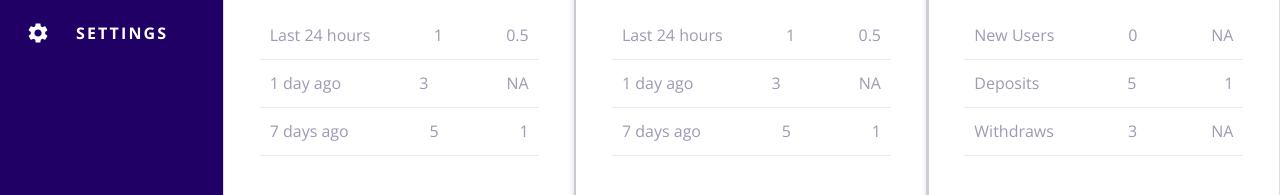
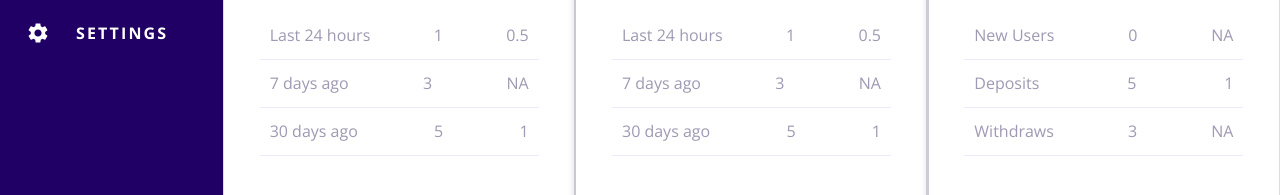
Before and after one commit to Sotatek-NguyenNguyen/gaming-adminpage, a Next.js app: page /overview in a window 1280 px wide. Shown: the part 272-467 px from the top of the page. Built offline with nearby package versions, Linux system fonts and the light colour scheme; no server answers.

Commit message:
feat: func filter data by date range

```diff
--- a/pages/overview/index.js
+++ b/pages/overview/index.js
@@ -1,4 +1,4 @@
-import React, { useCallback, useEffect, useState } from "react";
+import React, { useCallback, useEffect, useState, useMemo } from "react";
 import Layout from "../../components/Layouts/Layout";
 import Dropdown from "../../components/UI/Dropdown";
 import Card from "../../components/UI/Card.js";
@@ -23,8 +23,8 @@ const cardData = [
     title: "Deposits",
     rows: [
       createData("Last 24 hours", 1, 0.5),
-      createData("1 day ago", 3, "NA"),
-      createData("7 days ago", 5, 1),
+      createData("7 days ago", 3, "NA"),
+      createData("30 days ago", 5, 1),
     ],
   },
   {
@@ -32,8 +32,8 @@ const cardData = [
     title: "New Users",
     rows: [
       createData("Last 24 hours", 1, 0.5),
-      createData("1 day ago", 3, "NA"),
-      createData("7 days ago", 5, 1),
+      createData("7 days ago", 3, "NA"),
+      createData("30 days ago", 5, 1),
     ],
   },
   {
@@ -52,19 +52,26 @@ function OverviewPage() {
   const [userList, setUserList] = useState([]);
   const [filterValue, setFiterValue] = useState(1);
 
-  const dropdownOptions = [
+  const dropdownOptions = useMemo(() => [
     { title: "Last 24 hours", value: 1 },
     { title: "Last 7 days", value: 7 },
     { title: "Last 30 days", value: 30 },
-  ];
+  ], []);
 
   const handleDropdownChange = (value) => {
     setFiterValue(value);
   };
 
-  const filterDataByDateRange = () => {
-    const startDate = new Date().getTime();
-    const endDate = getDateBefore(filterValue);
+  const filterDataByDateRange = (data, filteredDate) => {
+    const startDate = getDateBefore(filteredDate);
+    const endDate = new Date();
+    console.log(startDate)
+    const deposits = getAllDeposit(data);
+
+    console.log(deposits.filter(deposit => {
+      const date = new Date(deposit.createdAt);
+      if (date >= startDate) return (date >= startDate && date <= endDate)
+    }))
   };
 
   const getTransactionData = useCallback(async () => {
@@ -97,8 +104,8 @@ function OverviewPage() {
   }, [getTransactionData]);
 
   useEffect(() => {
-    filterDataByDateRange()
-  }, [filterValue]);
+    filterDataByDateRange(transactionData, filterValue)
+  }, [filterValue, transactionData]);
 
   return (
     <React.Fragment>
```
